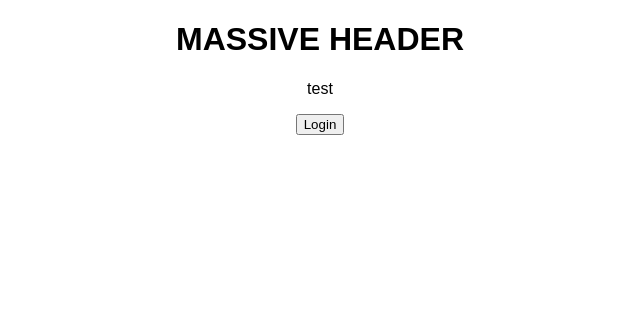
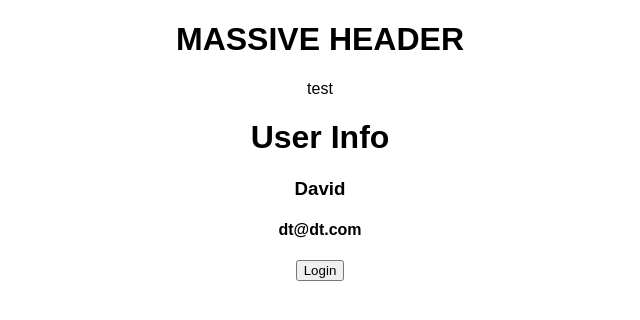
Before and after one commit to DavidThorpe71/transitions-tester, a React (Create React App) app: page / in a window 1280 px wide. Shown: the top 320 px of the page, without its empty margins (320-960 px from the left). Built offline with nearby package versions, Linux system fonts and the light colour scheme.

Commit message:
first context usage - usercontext

```diff
--- a/src/App.js
+++ b/src/App.js
@@ -1,16 +1,38 @@
-import React, { Component, Fragment, createContext } from 'react';
+import React, { Component, Fragment } from 'react';
 import './App.css';
 import { Toggle } from 'components/utilities';
 import { Modal } from 'components/elements';
+import User from './components/elements/User'
+import { UserContext } from './components/contexts/UserContext';
 
-const UserContext = createContext();
+class UserProvider extends Component {
+  state = {
+    id: '123',
+    name: 'David',
+    email: 'dt@dt.com'
+  }
+
+  render() {
+    return (
+      <UserContext.Provider
+        value={{
+          user: this.state
+        }}
+      >
+        {this.props.children}
+      </UserContext.Provider>
+    )
+  }
+}
 
 class App extends Component {
   render() {
     return (
+      <UserProvider>
         <div className="App">
           <h1>MASSIVE HEADER</h1>
           <p className="test">test</p>
+          <User />
           <Toggle>
             {({ on, toggle }) => (
               <Fragment>
@@ -22,6 +44,7 @@ class App extends Component {
             )}
           </Toggle>
         </div>
+      </UserProvider>
     );
   }
 }
--- /dev/null
+++ b/src/components/contexts/UserContext.js
@@ -0,0 +1,3 @@
+import { createContext } from 'react';
+
+export const UserContext = createContext();
--- a/src/components/elements/Icon.js
+++ b/src/components/elements/Icon.js
@@ -23,6 +23,8 @@ class Icon extends Component {
             />
           </svg>
         )
+      default:
+        return 'test'
     }
   }
 }
--- /dev/null
+++ b/src/components/elements/User.js
@@ -0,0 +1,20 @@
+import React, { Component } from 'react';
+import { UserContext } from '../contexts/UserContext';
+
+class User extends Component {
+  render() {
+    return (
+      <UserContext.Consumer>
+        {(context) => (
+          <div>
+            <h1>User Info</h1>
+            <h3>{context.user.name}</h3>
+            <h4>{context.user.email}</h4>
+          </div>
+        )}
+      </UserContext.Consumer>
+    );
+  }
+}
+
+export default User;
--- a/src/components/utilities/Toggle.js
+++ b/src/components/utilities/Toggle.js
@@ -1,4 +1,4 @@
-import React, { Component } from 'react';
+import { Component } from 'react';
 
 class ToggleRenderProps extends Component {
   state = {
```
Lines whose indentation alone changed are shown as unchanged.
